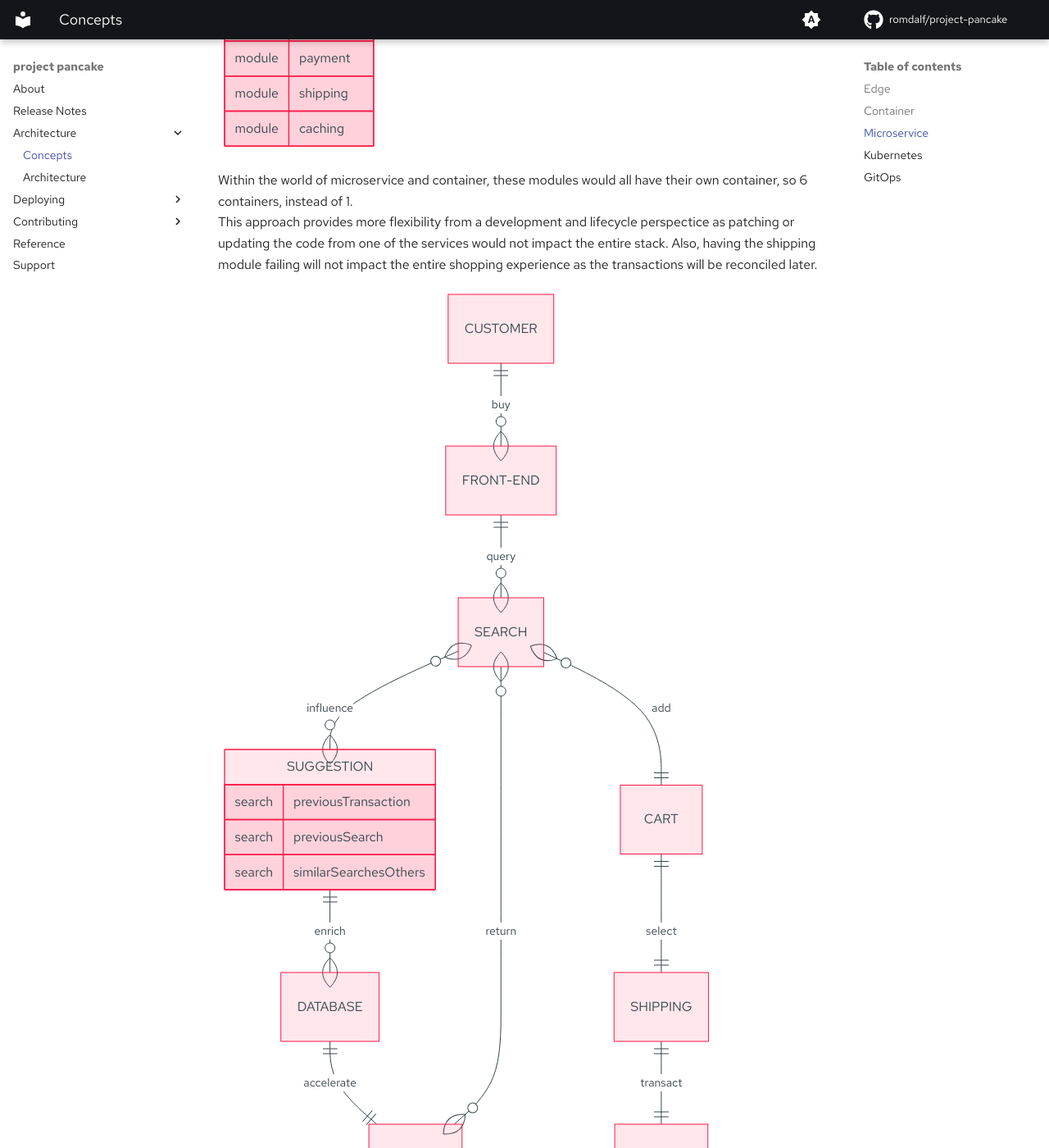
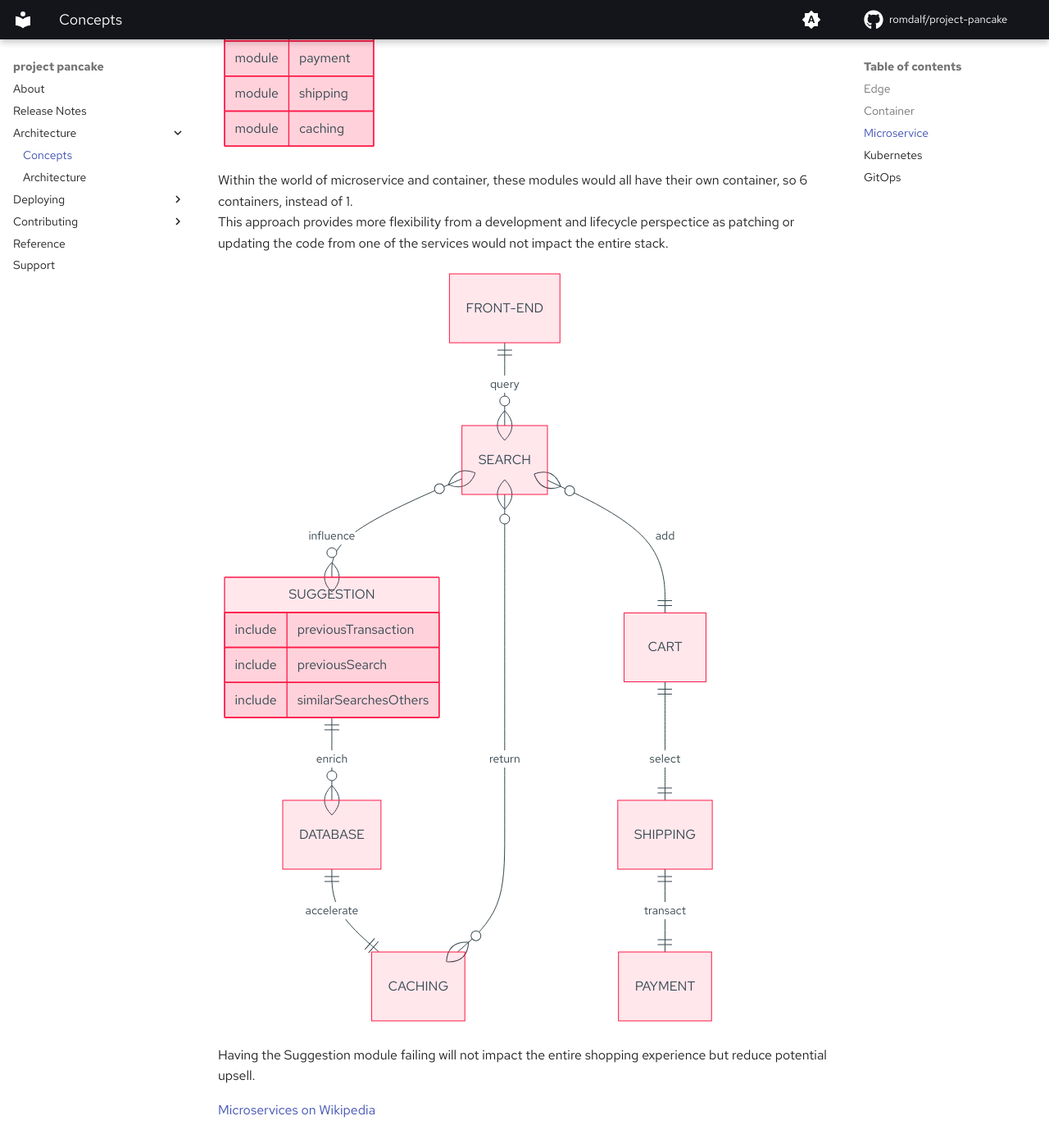
Before and after one commit to beezy-cloud/project-pancake, an MkDocs documentation site: the page built from docs/concepts.md, in a window 1280 px wide and 1400 px high, scrolled down 2064 px. Shown: the whole window at 82% size. Built offline with MkDocs 1.6.1 and Material for MkDocs 9.7.7, drawn with Linux system fonts in a browser that asks for light colours; some web fonts are replaced; comment, search, counter and statistics services are not loaded.

Commit message:
update doc

````diff
--- a/docs/concepts.md
+++ b/docs/concepts.md
@@ -57,17 +57,15 @@ In a non microservice architecture, also called monolithic architecture, all the
 
 Within the world of microservice and container, these modules would all have their own container, so 6 containers, instead of 1.
 This approach provides more flexibility from a development and lifecycle perspectice as patching or updating the code from one of the services would not impact the entire stack.
-Also, having the shipping module failing will not impact the entire shopping experience as the transactions will be reconciled later.
 
 ```mermaid
    erDiagram
-   CUSTOMER ||--o{ FRONT-END : buy
    FRONT-END ||--o{ SEARCH : query
    SEARCH }o--o{ SUGGESTION: influence
    SUGGESTION {
-    search previousTransaction
-    search previousSearch
-    search similarSearchesOthers
+    include previousTransaction
+    include previousSearch
+    include similarSearchesOthers
    }
    SUGGESTION ||--o{ DATABASE : enrich
    DATABASE ||--|| CACHING: accelerate
@@ -76,6 +74,7 @@ Also, having the shipping module failing will not impact the entire shopping exp
    CART ||--|| SHIPPING : select
    SHIPPING ||--|| PAYMENT : transact
 ```
+Having the Suggestion module failing will not impact the entire shopping experience but reduce potential upsell.
 
 [Microservices on Wikipedia](https://en.wikipedia.org/wiki/Microservices)
 
````
